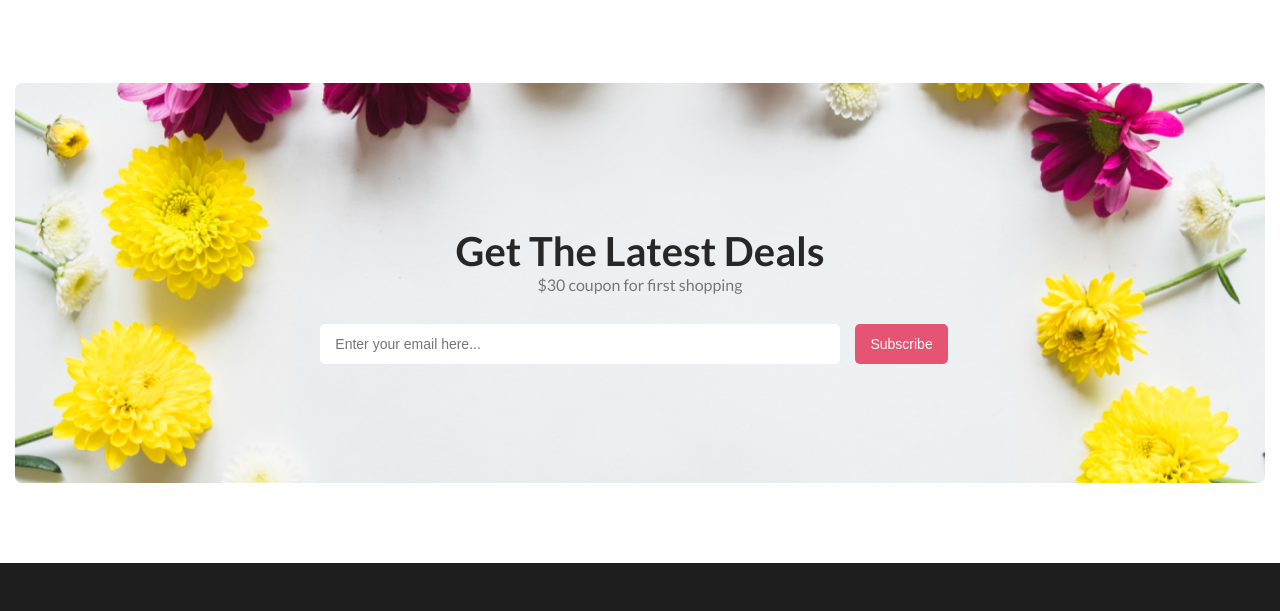
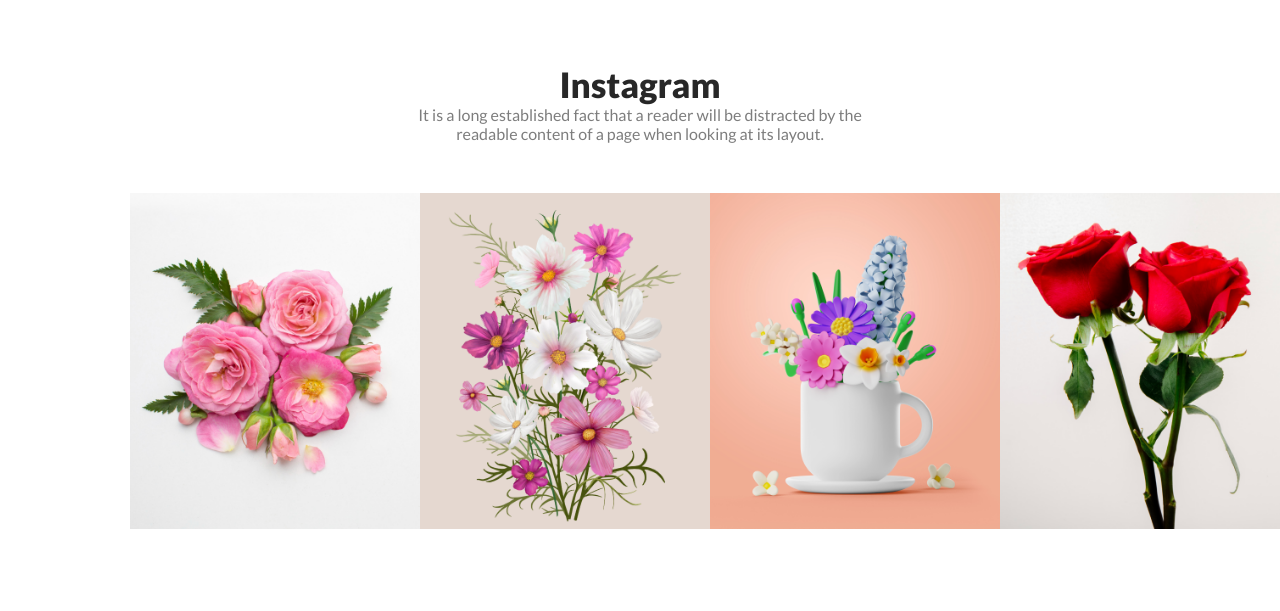
Before and after one commit to safia-nusrat-official/flower-shop-repository, a plain HTML site: page index.html in a window 1280 px wide. Shown: the part 1957-2568 px from the top of the page. Drawn offline with Linux system fonts and the light colour scheme.

Commit message:
Social Section Complete

```diff
--- a/index.html
+++ b/index.html
@@ -49,6 +49,15 @@
             <a href="">Pink Flowers</a><a href="">Pink Flowers</a><a href="">Pink Flowers</a>
         </div>
       </section>
+      <section class="social-section">
+        <h2 class="text-primary">Instagram</h2>
+        <span class="paragraph-text">It is a long established fact that a reader will be distracted by the readable content of a page when looking at its layout.</span>
+        <div class="img-gallery">
+            <div class="img-box"><img src="assets/flower-images/Flower 01.png" alt=""></div>
+            <div class="img-box"><img src="assets/flower-images/Rectangle 4.png" alt=""></div>
+            <div class="img-box"><img src="assets/flower-images/Rectangle 5.png" alt=""></div>
+            <div class="img-box"><img src="assets/flower-images/Rectangle 6.png" alt=""></div>
+        </div>
       </section>
       <section class="update">
         <div class="image-container">
--- a/style.css
+++ b/style.css
@@ -139,7 +139,36 @@ main section .image-slider > .image{
     text-underline-offset: 5px;
     font-weight: 600;
 }
+/*social-section*/
+.social-section{
+    padding: 60px 130px 0 130px;
+    display: flex;
+    flex-direction: column;
+    height: fit-content;
+}
+.social-section h2{
+    font-size: 35px;
+    color: #272727;
+    font-weight: 900;
+    margin: 0;
+}
+.social-section span{
+    margin-bottom: 50px;
+    text-align: center;
+    width: 500px;
+}
+.social-section .img-gallery{
+    display: flex;
+    flex-direction: row;
+    width: 100%;
+    justify-content: space-between;
+}
+.img-gallery .img-box{
 
+}
+.img-box img{
+    width: 290px;
+}
 /*update section*/
 section.update{
     padding: 130px;
@@ -170,7 +199,7 @@ section.update .image-container{
 .contents h2{
     font-size: 40px;
     color: #272727;
-    font-weight: 700;
+    font-weight: 900;
     margin: 0;
 }
 .contents span{
```
